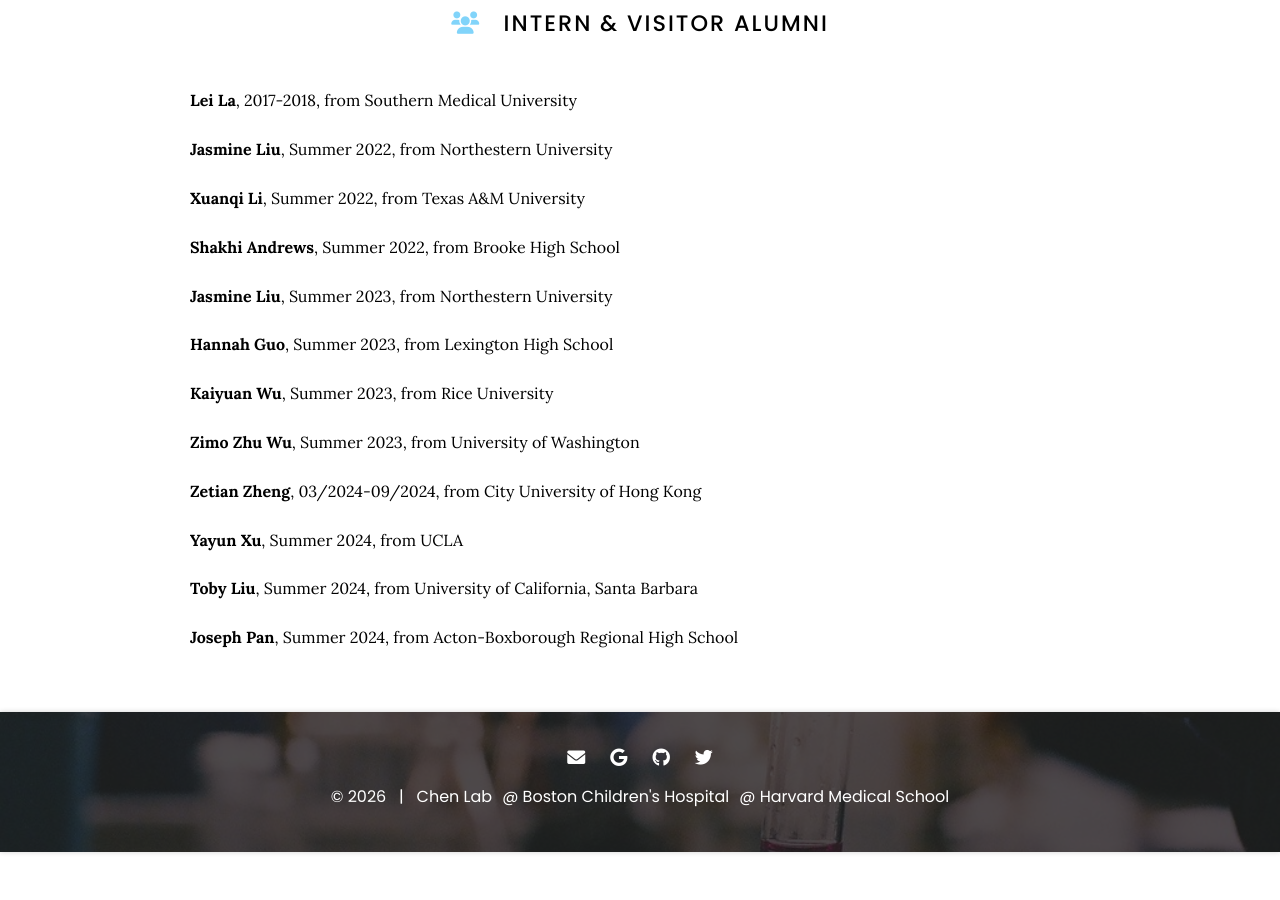
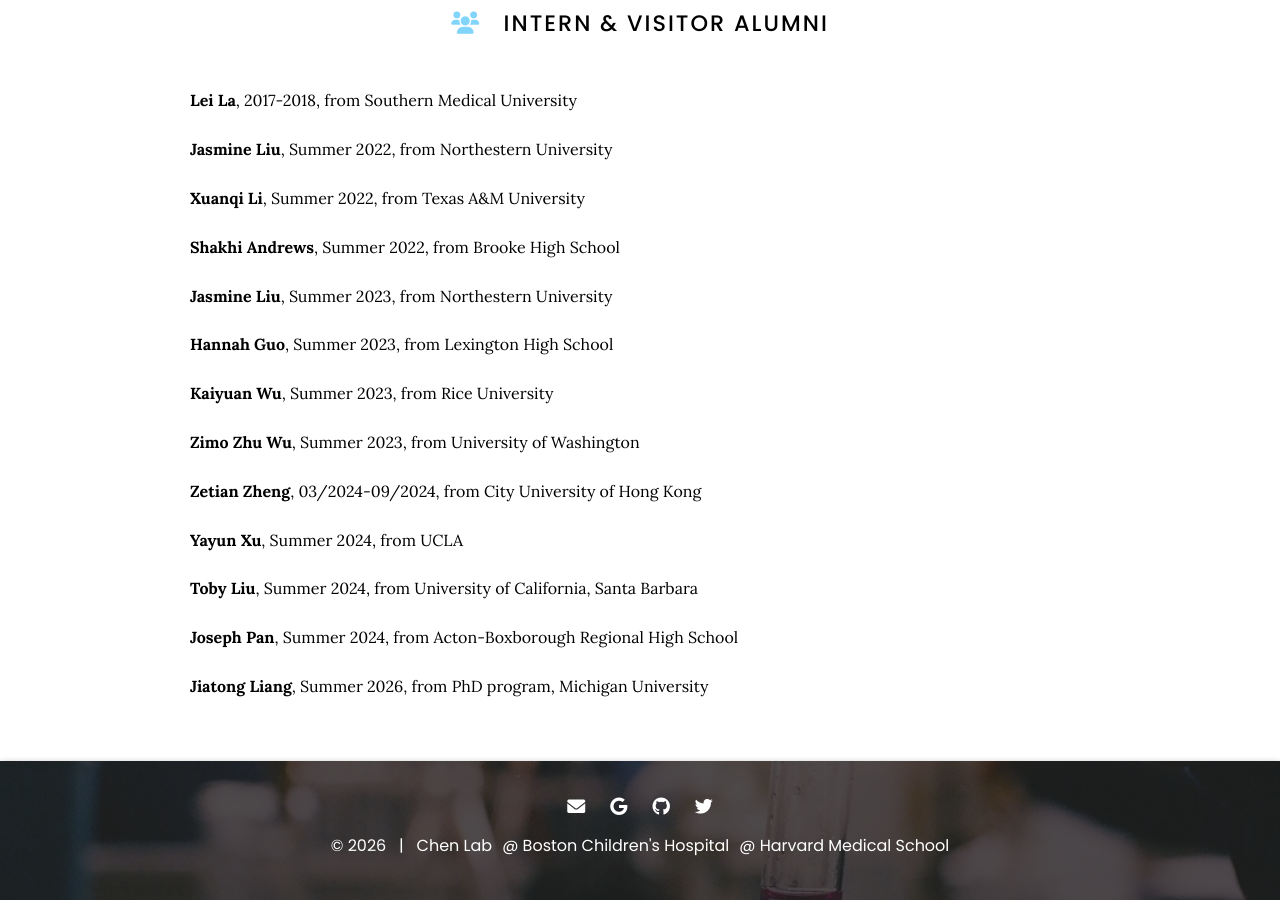
Before and after one commit to kaifuchenlab/kaifuchenlab.github.io, a Jekyll site: the page built from 2.team/index.md, in a window 1280 px wide and 900 px high, scrolled down 2645 px. Built offline with Jekyll 4.4.1, drawn with Linux system fonts in a browser that asks for light colours; before the commit the page ends 3497 px from its top, so only the background shows below that.

Commit message:
Update index.md

```diff
--- a/2.team/index.md
+++ b/2.team/index.md
@@ -125,3 +125,5 @@ From Beijing Institute of Genomics, Chinese Academy of Sciences.
 **Toby Liu**, Summer 2024, from University of California, Santa Barbara
 
 **Joseph Pan**, Summer 2024, from Acton-Boxborough Regional High School
+
+**Jiatong Liang**, Summer 2026, from PhD program, Michigan University
```
